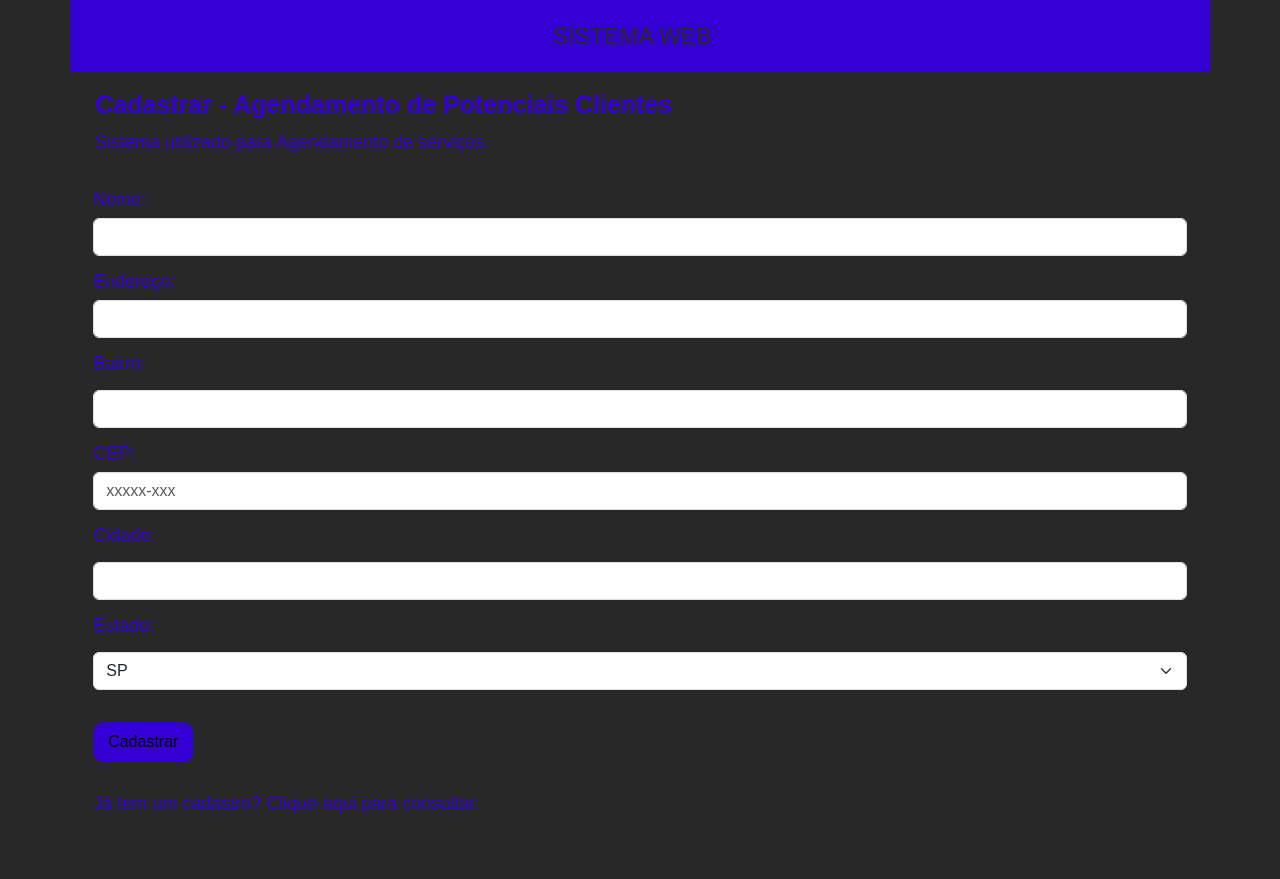
After one commit to ViniciusVChabariberi/Formulario-SQL-PHP, a PHP site: page /cadastroPag.php in a window 1280 px wide. The commit adds this page. Run offline with PHP 8.4, Linux system fonts and the light colour scheme.

Commit message:
domingou

```diff
--- a/SqlPHP/Banco/clientes.sql
+++ b/SqlPHP/Banco/clientes.sql
@@ -32,7 +32,7 @@ CREATE TABLE `clientes` (
   `nome` varchar(100) NOT NULL,
   `endereco` varchar(100) NOT NULL,
   `bairro` varchar(50) NOT NULL,
-  `cep` int(9) NOT NULL,
+  `cep` int(8) NOT NULL,
   `cidade` varchar(100) NOT NULL,
   `estado` enum('SP','RJ','MG','ES') NOT NULL
 ) ENGINE=InnoDB DEFAULT CHARSET=utf8mb4;
--- /dev/null
+++ b/SqlPHP/cadastroPag.php
@@ -0,0 +1,81 @@
+<!DOCTYPE html>
+<html lang="pt-br">
+  <head>
+    <meta charset="utf-8">
+    <meta http-equiv="X-UA-Compatible" content="IE=edge">
+    <meta name="viewport" content="width=device-width, initial-scale=1">
+    <script src="https://cdn.jsdelivr.net/npm/bootstrap@5.3.0-alpha1/dist/js/bootstrap.bundle.min.js" integrity="sha384-w76AqPfDkMBDXo30jS1Sgez6pr3x5MlQ1ZAGC+nuZB+EYdgRZgiwxhTBTkF7CXvN" crossorigin="anonymous"></script>
+    <link href="https://cdn.jsdelivr.net/npm/bootstrap@5.3.0-alpha1/dist/css/bootstrap.min.css" rel="stylesheet" integrity="sha384-GLhlTQ8iRABdZLl6O3oVMWSktQOp6b7In1Zl3/Jr59b6EGGoI1aFkw7cmDA6j6gD" crossorigin="anonymous">
+    <link rel="stylesheet" href="css/style.css">
+    <link rel="stylesheet" href="css/reset.css">
+  </head>
+    <body class="body">
+        <div class="container">
+            <div class="row">
+                <div class="col">
+                    <nav class="navbar">
+                        <a class="navbar-brand" href="#"></a>
+                            <a class="navbar-brand" href="#"><h3 class="title">SISTEMA WEB</h3></a>
+                        <a class="navbar-brand" href="#"><p class="title"></p></a>
+                    </nav>
+                </div>
+            </div>
+            <div class="row">
+                <div class="col">
+                <p class="subtitle">Cadastrar - Agendamento de Potenciais Clientes</p>
+                <p class="subtitle_two">Sistema utilizado para Agendamento de serviços.</p>
+                </div>
+            </div>
+            <div class="row">
+                <div class="col formulario">
+                    <form method="POST" action="SQL.php">
+                        <div class="mb-3">
+                            <label class="formulario_titulos" for="nome">Nome:</label>
+                            <input type="text" class="form-control" name="nome" id="nome" autocomplete= off required>
+                        </div>
+
+                        <div class="mb-3">
+                            <label class="formulario_titulos" for="tele">Endereço:</label>
+                            <input type="text" class="form-control"  name="endereco" id="endereco" autocomplete= off required>
+                        </div>
+
+                        <div class="mb-3">
+                            <label for="select" class="form-label formulario_titulos">Bairro:</label>
+                            <input type="text" class="form-control" name="bairro" id="bairro" autocomplete= off required>
+                        </div>
+
+                        <div class="mb-3">
+                            <label class="formulario_titulos" for="data">CEP:</label>
+                            <input type="tel" class="form-control" placeholder="xxxxx-xxx" id="cep" name="cep" autocomplete= off required>
+                        </div>
+
+                        <div class="mb-3">
+                            <label for="select" class="form-label formulario_titulos">Cidade:</label>
+                            <input type="text" class="form-control" name="cidade" id="cidade" autocomplete= off required>
+                        </div>
+
+                        <div class="mb-3">
+                        <label for="select" class="form-label formulario_titulos">Estado:</label>
+                            <select class="form-select" name="estado" id="estado" autocomplete= off required>
+                                <option value="sp">SP</option>
+                                <option value="rj">RJ</option>
+                                <option value="mg">MG</option>
+                                <option value="es">ES</option>
+                            </select>
+                        </div>
+                            <br>
+
+                        <div class="mb-3">
+                            <input  class="botao" type="submit" name="Cadastrar" value="Cadastrar">
+                            <br>
+                            <br>
+                            <br>
+                            <a href="dados.php" class="Options">Já tem um cadastro? Clique aqui para consultar.</a>
+                        </div>
+                            <br>
+                    </form>
+                </div>
+            </div>
+    </div>
+  </body>
+</html>
--- a/SqlPHP/css/style.css
+++ b/SqlPHP/css/style.css
@@ -1,30 +1,36 @@
-body {
-    background-color: rgb(215, 215, 215)
+.body {
+    /*background-color: rgb(215, 215, 215) */
+    background-color: #282828;
 }
 
 .container {
-    background-color: white;
     padding: 0%;
 }
 
 
 /* index.php */
 nav {
-    background-color: #007BFF;
+    /*background-color: #007BFF;*/
+    background-color: #3500d3;
 }
 
 .title {
     font-size: 23px;
-    padding-top: 7px;
-    padding-left: 10px;
-    color: rgb(247, 243, 243);
+    color: #282828;
+    padding-top: 10px;
 }
 
 .Options {
     font-size: 18px;
-    padding-left: 15px;
-    padding-top: 10px;
-    color: white;
+    color: #3500d3;
+    text-decoration: none;
+}
+
+.Options2 {
+    font-size: 18px;
+    color: #3500d3;
+    text-decoration: none;
+    padding-left: 400px;
 }
 
 .subtitle{
@@ -33,16 +39,21 @@ nav {
     text-align: start;
     padding-left: 25px;
     padding-top: 20px;
+    color: #3500d3;
 }
 .subtitle_2{
     font-size: 25px;
     font-weight: bold;
+    text-align: start;
+    padding-left: 25px;
+    color: #3500d3;
 }
 
 .subtitle_two{
     font-size: 18px;
     text-align: start;
     padding-left: 25px;
+    color: #3500d3;
 }
 
 .formulario{
@@ -54,19 +65,23 @@ nav {
     font-size: 18px;
     text-align: start;
     padding-bottom: 10px;
+    color: #3500d3;
 }
 
 .botao{
     width: 100px;
     height: 40px;
+    background-color: #3500d3;
+    border-radius: 10px;
 }
+
 
 /* dados.php */
 
 .consulta{
     padding-top: 40px;
     padding-bottom: 20px;
-    margin-right: 160px;
+    margin-right: 100px;
 }
 
 div.linha {
@@ -83,7 +98,7 @@ div.linha {
     height: 3.5rem;
     width: 2rem;
     padding: 1rem;
-    background-color: #007BFF;
+    background-color: #3500d3;
 }
 
 .tabela_dados{
@@ -93,4 +108,12 @@ div.linha {
 
 .tabela_c{
     border: 1px  black;
+    font-size: 22px;
+    color: #3500d3;
 }
+
+.botao2{
+    width: 70px;
+    height: 40px;
+    background-color: #3500d3;
+}
```
Also changed, not shown: SqlPHP/atualizar.php (added, +24 -0 lines), SqlPHP/atualizarPag.php (added, +73 -0 lines), SqlPHP/cadastro.php (added, +58 -0 lines), SqlPHP/consulta.php (added, +149 -0 lines), SqlPHP/deletar.php (added, +18 -0 lines), SqlPHP/index.php (+8 -66 lines).
